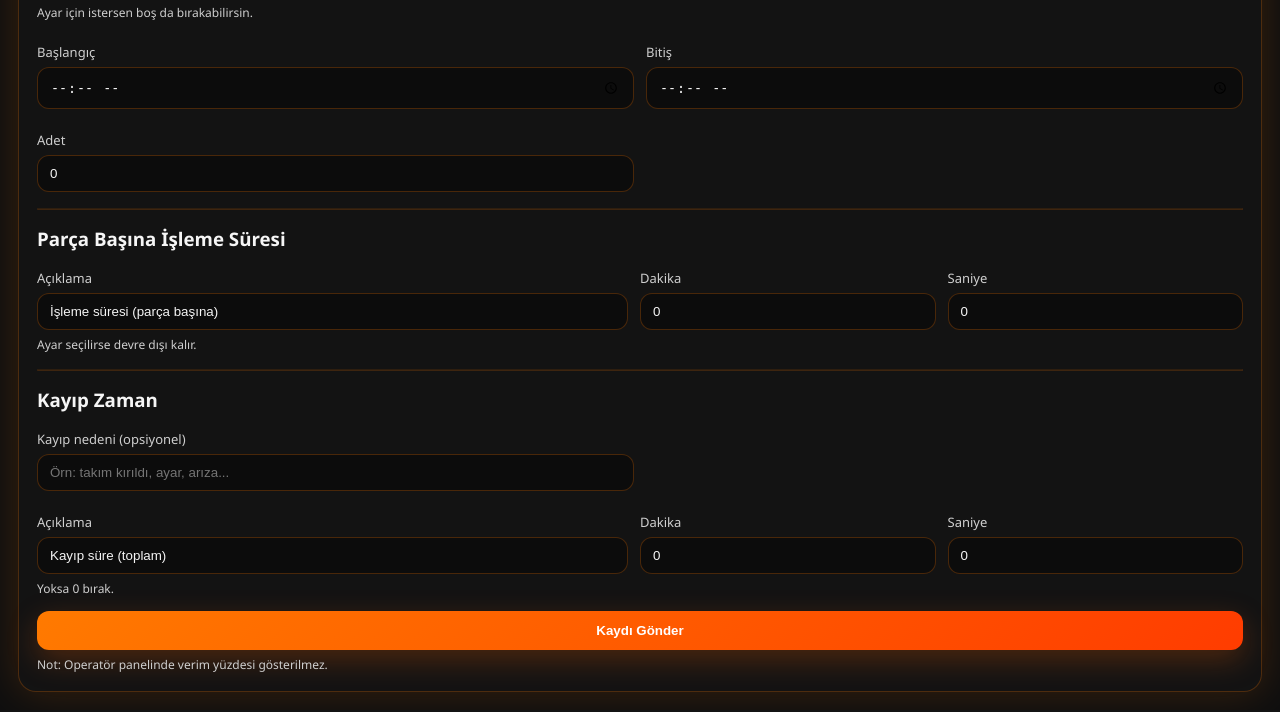
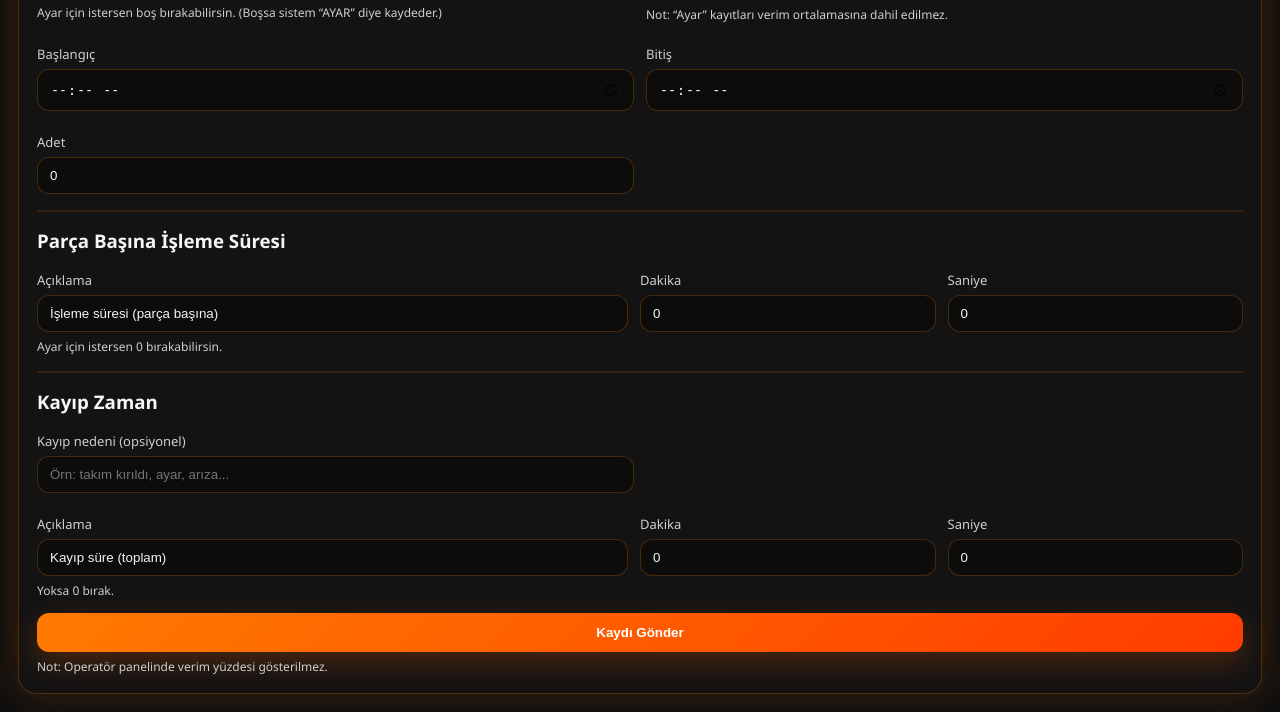
Before and after one commit to Yusuferentkl/cnc-verim-sistemi, a Flask app: template templates/operator.html in a window 1280 px wide. Shown: the part 190-902 px from the top of the page. Run offline with Flask 3, Linux system fonts and the light colour scheme; the template is opened without the code that fills it, so the values that code supplies are empty.

Commit message:
Ayar: keep fields open, exclude from efficiency average

```diff
--- a/app.py
+++ b/app.py
@@ -79,9 +79,6 @@ def get_breaks():
     return [(r.start_time, r.end_time) for r in rows]
 
 def calculate_net_seconds(start_str: str, end_str: str) -> int:
-    """
-    Net süre (sn) = (end-start) - mola çakışmaları
-    """
     start = parse_time_hhmm(start_str)
     end = parse_time_hhmm(end_str)
 
@@ -100,8 +97,7 @@ def calculate_net_seconds(start_str: str, end_str: str) -> int:
         if overlap_start < overlap_end:
             break_seconds += int((overlap_end - overlap_start).total_seconds())
 
-    net = total_seconds - break_seconds
-    return max(net, 0)
+    return max(total_seconds - break_seconds, 0)
 
 def calculate_efficiency_seconds(
     start_time: str,
@@ -111,12 +107,6 @@ def calculate_efficiency_seconds(
     quantity: int,
     downtime_seconds: int
 ) -> float:
-    """
-    NetSüre = (Bitiş-Başlangıç) - Molalar - KayıpZaman
-    StandartParçaSüresi = process + setup (parça başına)
-    HedefAdet = NetSüre / StandartParçaSüresi
-    Verim% = (GerçekAdet / HedefAdet) * 100
-    """
     net_seconds = calculate_net_seconds(start_time, end_time) - max(int(downtime_seconds or 0), 0)
     if net_seconds <= 0:
         return 0.0
@@ -182,6 +172,12 @@ def operator_panel():
         start_time = request.form.get("start_time", "")
         end_time = request.form.get("end_time", "")
 
+        # Form alanları kapanmayacak; kullanıcı ne girdiyse alıyoruz
+        quantity = int(request.form.get("quantity", "0") or 0)
+        process_min = int(request.form.get("process_min", "0") or 0)
+        process_sec_part = int(request.form.get("process_sec_part", "0") or 0)
+        process_sec = process_min * 60 + process_sec_part
+
         downtime_reason = request.form.get("downtime_reason", "").strip()
         downtime_min = int(request.form.get("downtime_min", "0") or 0)
         downtime_sec_part = int(request.form.get("downtime_sec_part", "0") or 0)
@@ -195,7 +191,9 @@ def operator_panel():
                 message="Seçenek geçersiz!"
             )
 
-        # ✅ AYAR: sadece süre kaydı, verim yok, parça tanımı şart değil
+        # ✅ AYAR: Sadece bilgi kaydı.
+        # - Part tablosunda tanımlı olma zorunluluğu yok
+        # - Verim hesaplanmaz (0.0)
         if operation == "Ayar":
             new_work = Work(
                 operator=session["user"],
@@ -203,8 +201,8 @@ def operator_panel():
                 operation=operation,
                 start_time=start_time,
                 end_time=end_time,
-                process_time_sec=0,
-                quantity=0,
+                process_time_sec=process_sec,     # girerse kaydediyoruz (ister 0)
+                quantity=quantity,               # girerse kaydediyoruz (ister 0)
                 downtime_reason=downtime_reason if downtime_reason else None,
                 downtime_seconds=downtime_seconds,
                 efficiency=0.0
@@ -216,16 +214,10 @@ def operator_panel():
                 "operator.html",
                 operations=OPERATIONS,
                 part_codes=part_codes,
-                message="Ayar kaydı alınmıştır."
+                message="Ayar kaydı alınmıştır (verime dahil edilmez)."
             )
 
-        # Diğer operasyonlar
-        quantity = int(request.form.get("quantity", "0") or 0)
-
-        process_min = int(request.form.get("process_min", "0") or 0)
-        process_sec_part = int(request.form.get("process_sec_part", "0") or 0)
-        process_sec = process_min * 60 + process_sec_part
-
+        # ✅ Diğer operasyonlar: Part tanımı şart + verim hesaplanır
         part = Part.query.filter_by(part_code=part_code, operation=operation).first()
         if not part:
             return render_template(
@@ -256,7 +248,6 @@ def operator_panel():
             downtime_seconds=downtime_seconds,
             efficiency=efficiency
         )
-
         db.session.add(new_work)
         db.session.commit()
 
@@ -279,7 +270,7 @@ def admin():
     if request.method == "POST":
         action = request.form.get("action", "")
 
-        # ✅ mola ekle
+        # mola ekle
         if action == "add_break":
             bs = request.form.get("break_start", "").strip()
             be = request.form.get("break_end", "").strip()
@@ -493,7 +484,7 @@ def ensure_db_and_admin():
                 )
                 db.session.commit()
 
-        # İlk çalıştırmada hiç mola yoksa örnek molaları ekle (isteğe bağlı)
+        # İlk çalıştırmada hiç mola yoksa örnek molaları ekle
         if BreakTime.query.count() == 0:
             db.session.add(BreakTime(start_time="09:45", end_time="10:00"))
             db.session.add(BreakTime(start_time="12:30", end_time="13:00"))
--- a/templates/operator.html
+++ b/templates/operator.html
@@ -79,13 +79,13 @@ button{
     <div class="grid">
       <div>
         <label>Parça (yaz / seç)</label>
-        <input list="part_list" name="part_code" placeholder="Parça yaz veya seç..." />
+        <input list="part_list" name="part_code" placeholder="Parça yaz veya seç...">
         <datalist id="part_list">
           {% for p in part_codes %}
             <option value="{{ p }}">
           {% endfor %}
         </datalist>
-        <div class="small">Ayar için istersen boş da bırakabilirsin.</div>
+        <div class="small">Ayar için istersen boş bırakabilirsin. (Boşsa sistem “AYAR” diye kaydeder.)</div>
       </div>
 
       <div>
@@ -95,6 +95,7 @@ button{
             <option value="{{ op }}">{{ op }}</option>
           {% endfor %}
         </select>
+        <div class="small">Not: “Ayar” kayıtları verim ortalamasına dahil edilmez.</div>
       </div>
 
       <div>
@@ -120,7 +121,7 @@ button{
       <div>
         <label>Açıklama</label>
         <input type="text" value="İşleme süresi (parça başına)" disabled>
-        <div class="small">Ayar seçilirse devre dışı kalır.</div>
+        <div class="small">Ayar için istersen 0 bırakabilirsin.</div>
       </div>
       <div>
         <label>Dakika</label>
@@ -163,28 +164,5 @@ button{
   </form>
 </div>
 
-<script>
-  const opSel = document.querySelector('select[name="operation"]');
-  const qty = document.querySelector('input[name="quantity"]');
-  const pMin = document.querySelector('input[name="process_min"]');
-  const pSec = document.querySelector('input[name="process_sec_part"]');
-
-  function toggleForAyar(){
-    const isAyar = opSel.value === "Ayar";
-
-    // Ayar'da bunlar zorunlu olmasın ve kilitlensin
-    [qty, pMin, pSec].forEach(el => {
-      if(!el) return;
-      el.required = !isAyar;
-      el.disabled = isAyar;
-      if(isAyar) el.value = 0;
-      if(!isAyar && el.name === "quantity" && (el.value === "")) el.value = 0;
-    });
-  }
-
-  opSel.addEventListener("change", toggleForAyar);
-  window.addEventListener("load", toggleForAyar);
-</script>
-
 </body>
 </html>
```
